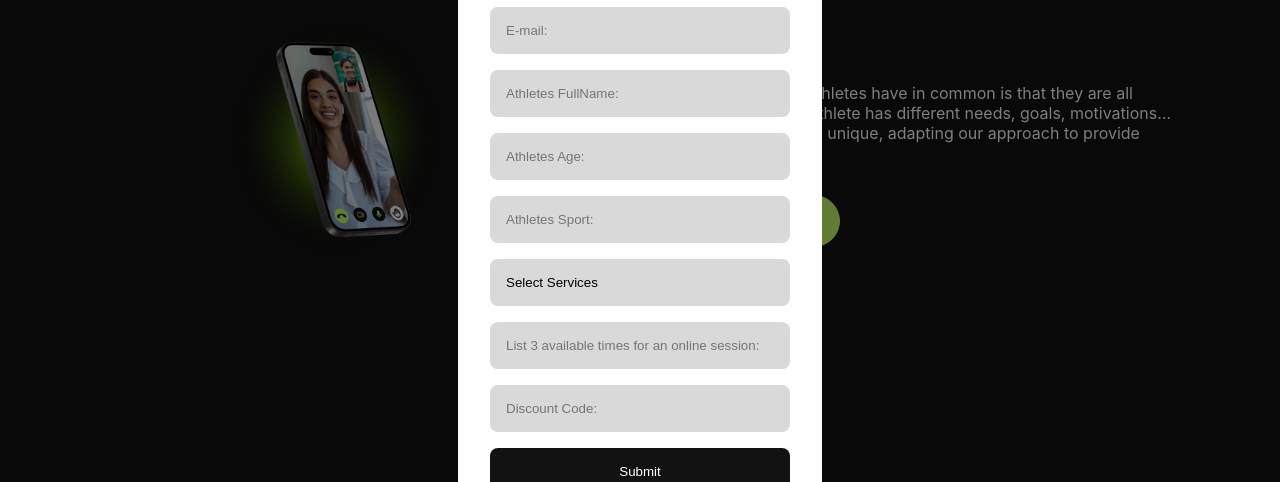
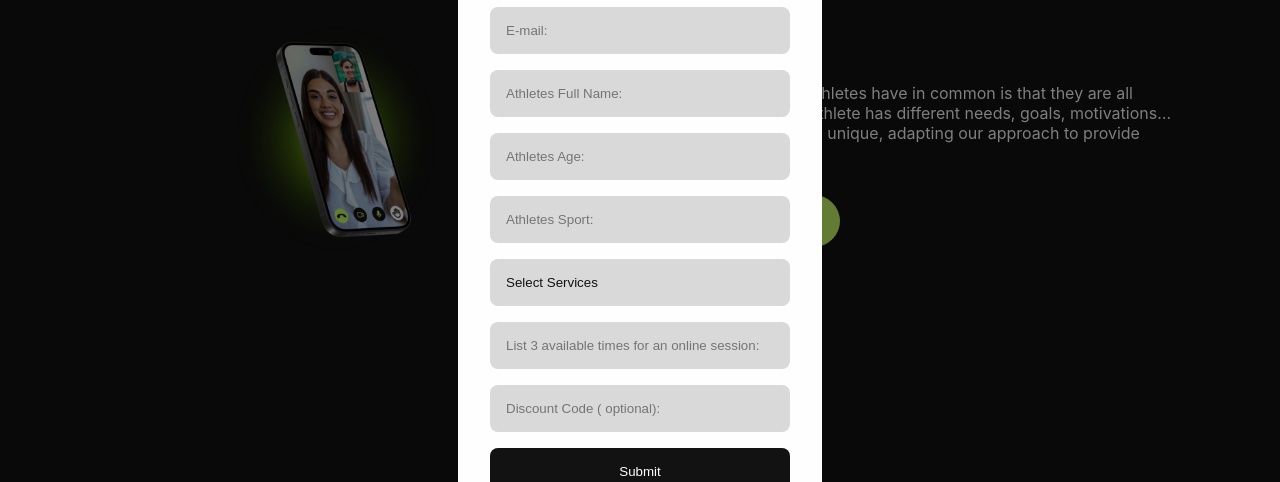
Before and after one commit to bypedroneres/athletezero, a React (Create React App) app in the folder athlete/: page / in a window 1280 px wide. Both pictures are taken after a click on the button "Get Started". Shown: the part 2225-2707 px from the top of the page. Built offline with nearby package versions, Linux system fonts and the light colour scheme.

Commit message:
finished

```diff
--- a/athlete/src/components/GetStartedPopUp.js
+++ b/athlete/src/components/GetStartedPopUp.js
@@ -52,7 +52,7 @@ function GetStartedPopUp({ onClose }) {
           <label>
             <input
               type='text'
-              placeholder='Athletes FullName:'
+              placeholder='Athletes Full Name:'
               name='fullName'
               value={formData.fullName}
               onChange={handleChange}
@@ -61,7 +61,7 @@ function GetStartedPopUp({ onClose }) {
           </label>
           <label>
             <input
-              type='text'
+              type='number'
               placeholder='Athletes Age:'
               name='age'
               value={formData.age}
@@ -105,7 +105,7 @@ function GetStartedPopUp({ onClose }) {
           <label>
             <input
               type='text'
-              placeholder='Discount Code:'
+              placeholder='Discount Code ( optional):'
               name='discountCode'
               value={formData.discountCode}
               onChange={handleChange}
--- a/athlete/src/components/PopUp.css
+++ b/athlete/src/components/PopUp.css
@@ -53,9 +53,15 @@
     border-radius: 0.5rem;
 }
 
+.popup_Content > form > label > select > option {
+    text-decoration: none;
+    color: #121212;
+}
+
 .popup_Content > form > label > select {
-    background-color: red;
     appearance: none;
+    text-decoration: none;
+    color: #121212;
     background-color: #D9D9D9;
     border: none;
     padding: 1rem;
@@ -63,8 +69,6 @@
     margin-bottom: 1rem;
     border-radius: 0.5rem;
 }
-
-
 
 .popup_Content > form > button {
     background-color: #121212;
```
